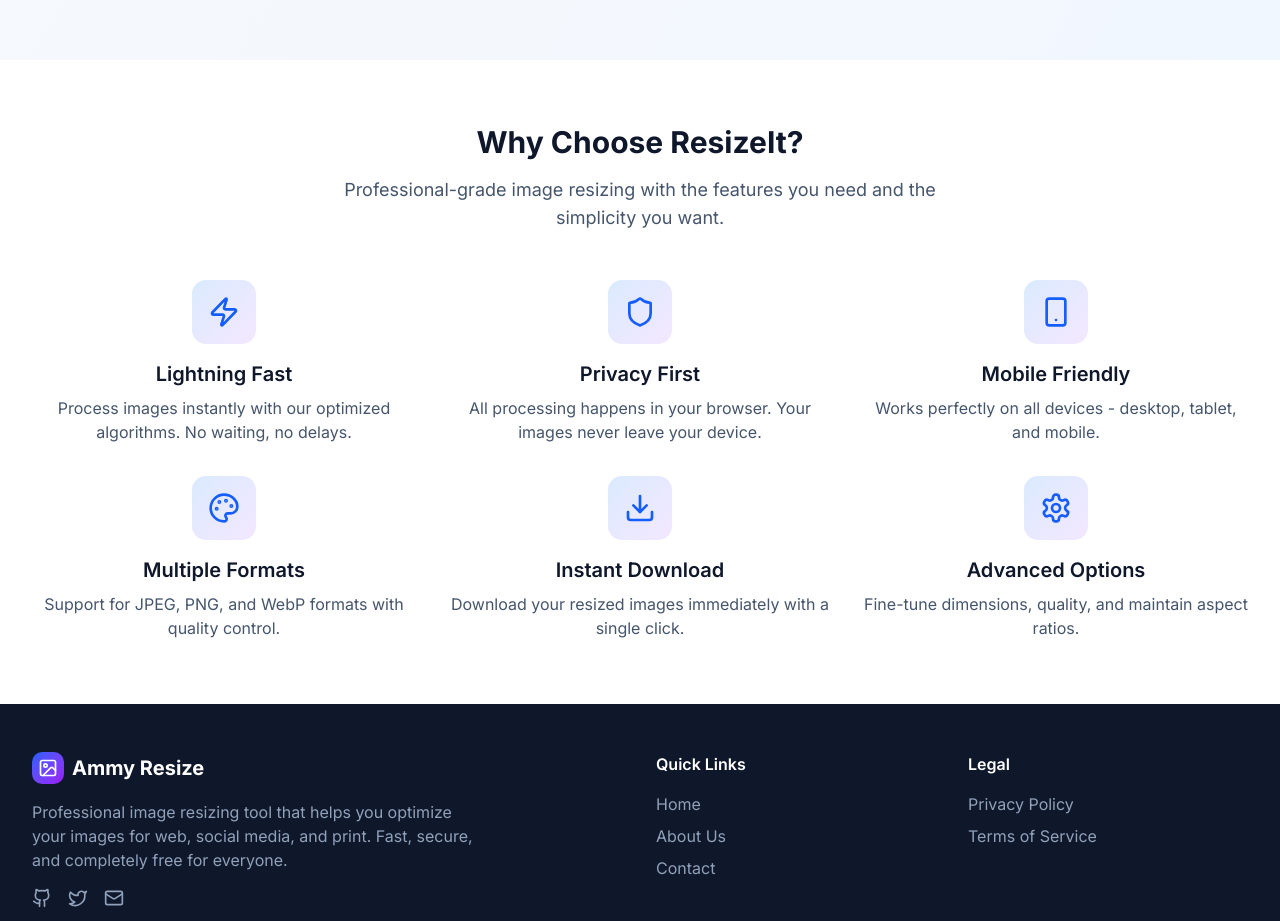
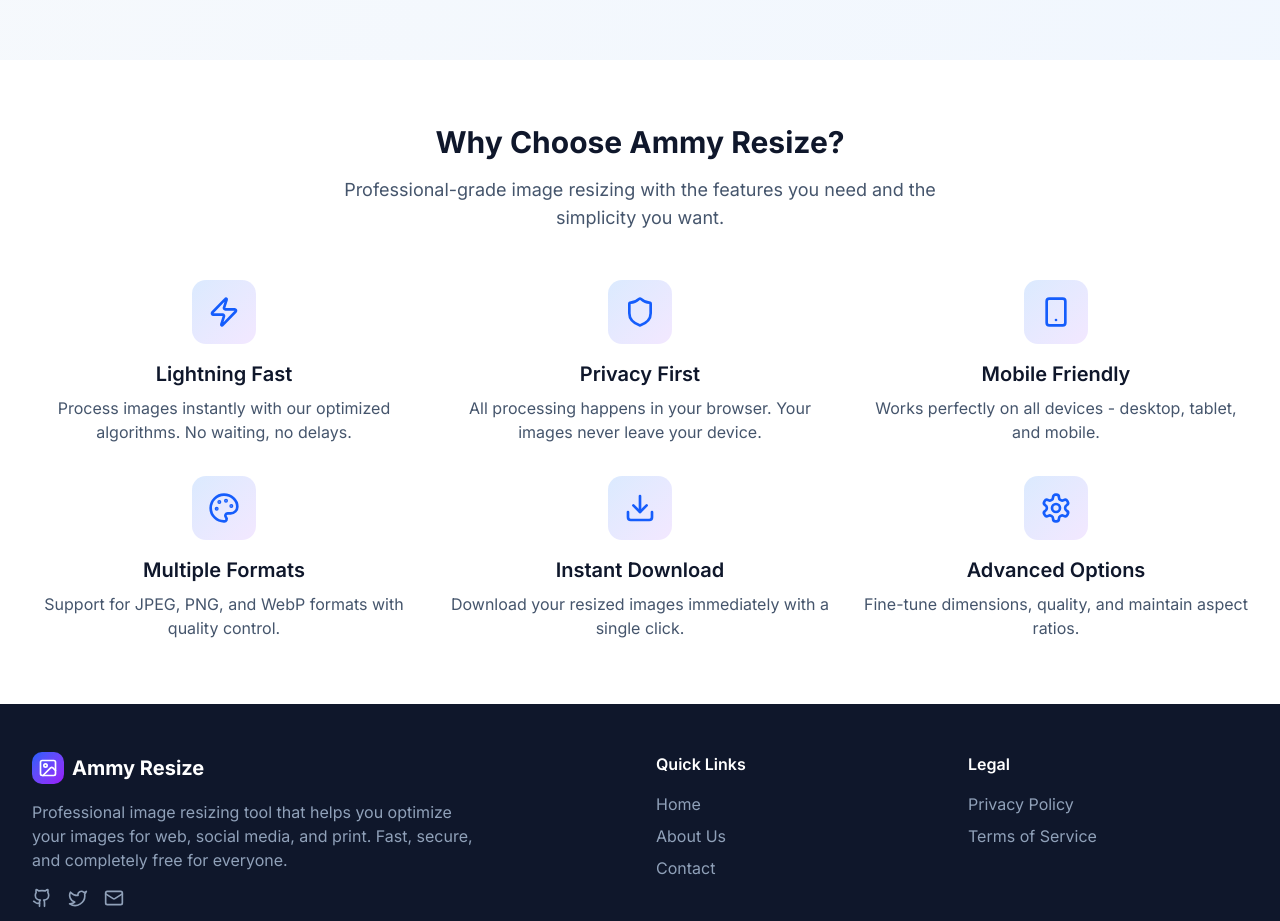
Before and after one commit to abdullah-codes-dev/image-resize-tool, a Next.js app: page / in a window 1280 px wide. Shown: the part 1320-2241 px from the top of the page. Built offline with nearby package versions, Linux system fonts and the light colour scheme.

Commit message:
Update features.tsx

```diff
--- a/src/components/features.tsx
+++ b/src/components/features.tsx
@@ -38,7 +38,7 @@
     <section className="py-16 bg-white">
       <div className="max-w-7xl mx-auto px-4 sm:px-6 lg:px-8">
         <div className="text-center mb-12">
-          <h2 className="text-3xl font-bold text-slate-900 mb-4">Why Choose ResizeIt?</h2>
+          <h2 className="text-3xl font-bold text-slate-900 mb-4">Why Choose Ammy Resize?</h2>
           <p className="text-lg text-slate-600 max-w-2xl mx-auto">
             Professional-grade image resizing with the features you need and the simplicity you want.
           </p>
```
